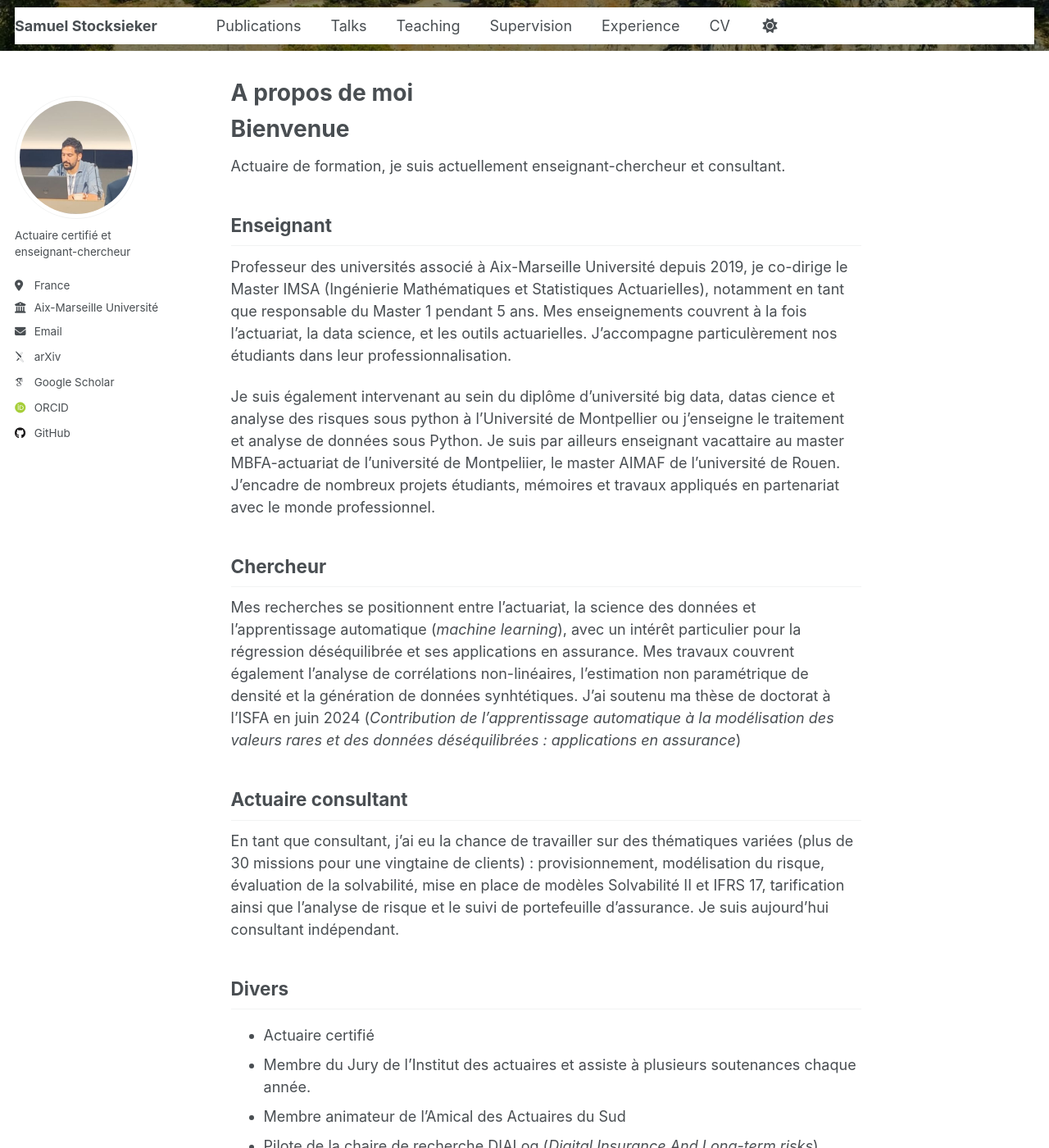
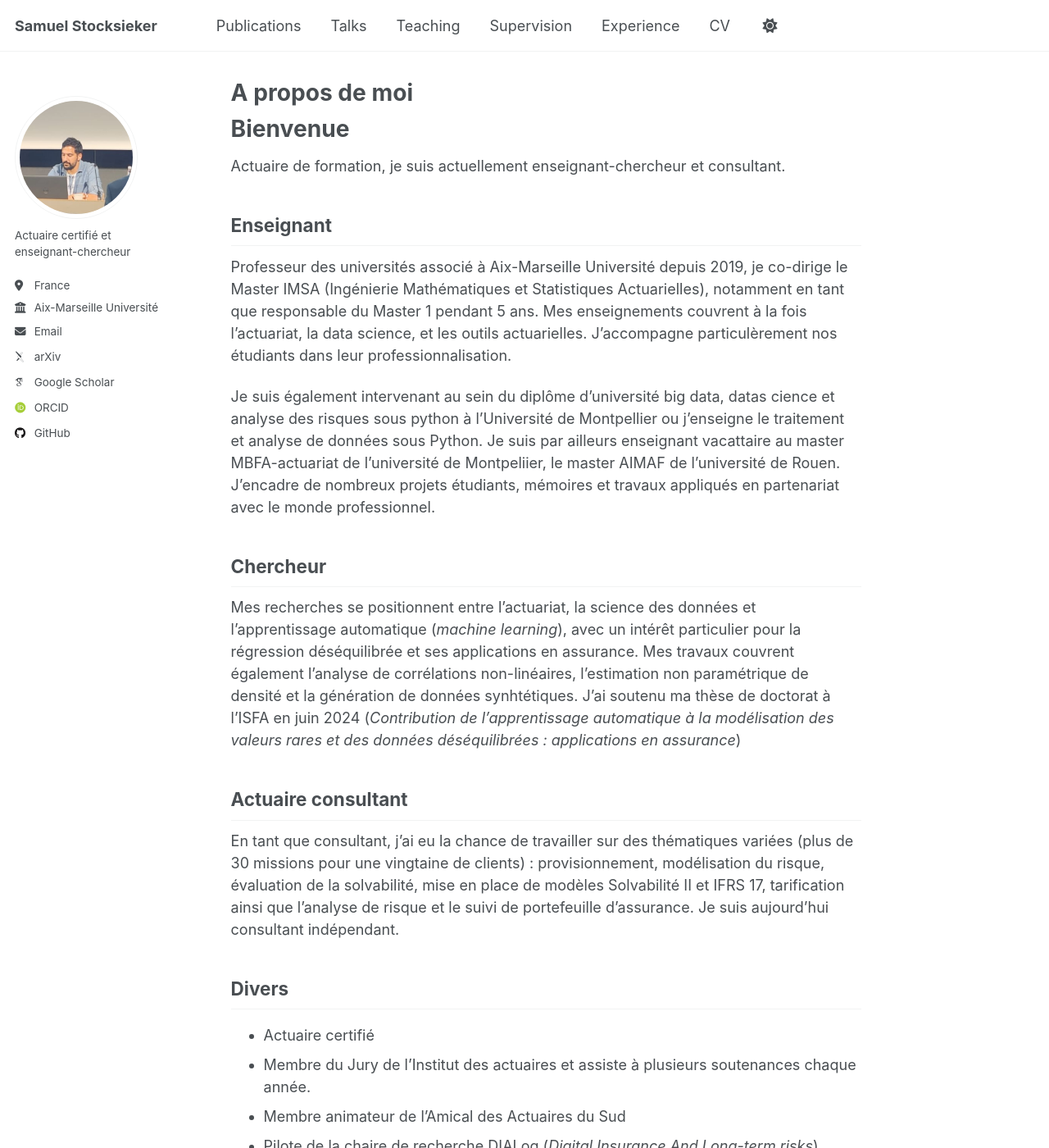
Before and after one commit to sstocksieker/sstocksieker.github.io, a Jekyll site: the page built from _pages/about.md, in a window 1280 px wide and 1400 px high. Shown: the whole window at 82% size. Built offline with Jekyll 4.4.1, drawn with Linux system fonts in a browser that asks for light colours; some web fonts are replaced; a script that is not in the unit is left out.

Commit message:
Update _masthead.scss

```diff
--- a/_sass/layout/_masthead.scss
+++ b/_sass/layout/_masthead.scss
@@ -4,12 +4,7 @@
 
 .masthead {
   position: fixed;
-  // background: var(--global-bg-color);
-   background: linear-gradient(
-    rgba(0, 0, 0, 0.5),
-    rgba(0, 0, 0, 0.5)
-  ),
-  url('/images/fond_menu.jpg');
+  background: var(--global-bg-color);
 background-size: cover;
 background-position: center;
 background-repeat: no-repeat;
```
